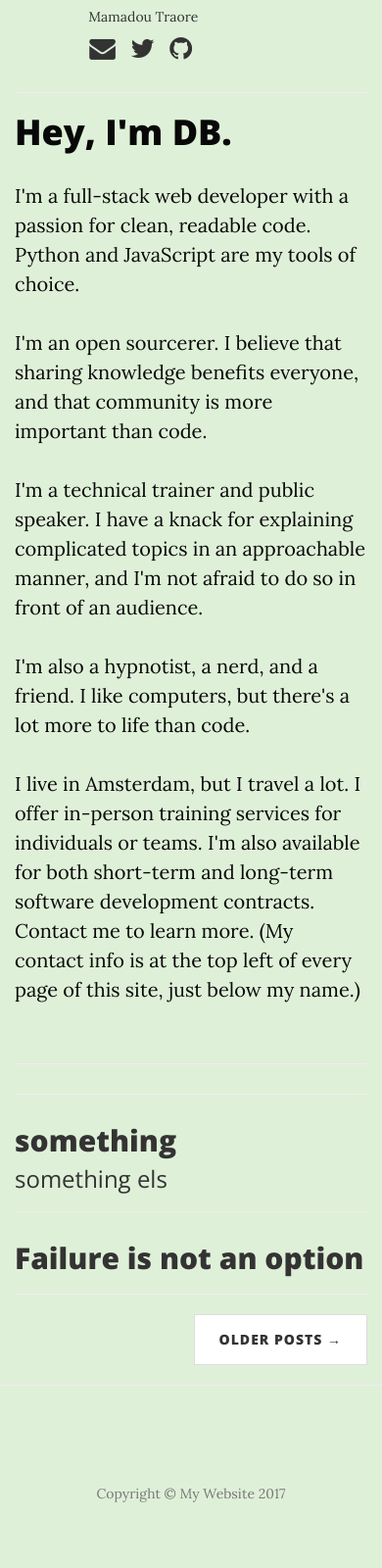
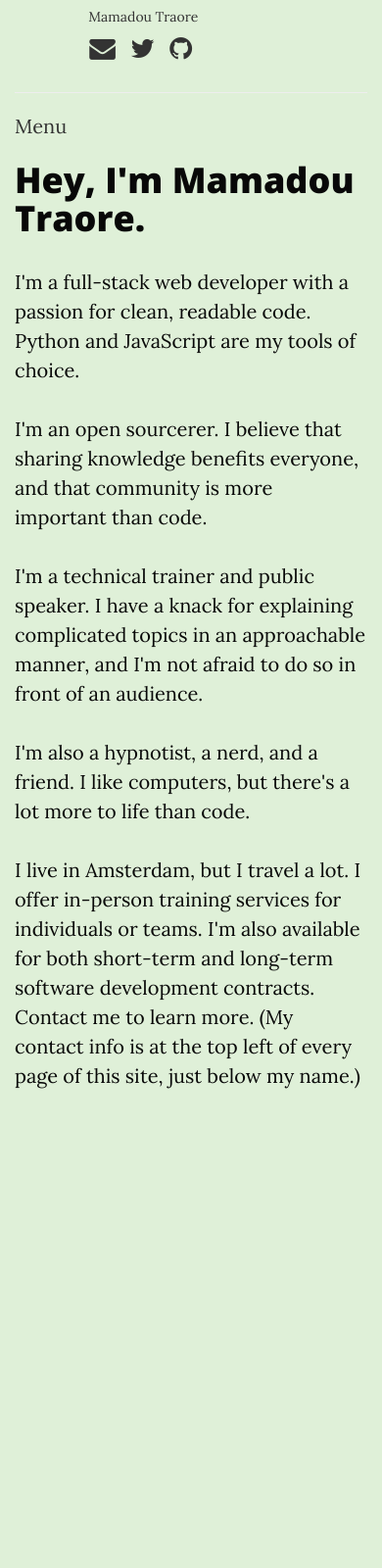
Before and after one commit to maktraore/maktraore.github.io, a website: page index.html in a window 390 px wide. Shown: the whole page at 98% size. After the commit the page ends 1143 px from the top, so only its background shows below. Drawn offline with nearby package versions, Linux system fonts and the light colour scheme.

Commit message:
changed the index page

```diff
--- a/index.html
+++ b/index.html
@@ -68,7 +68,9 @@
 
             <hr class="hidden-sm-down">
 
-
+            <a class="nav-menu-toggle" href="#nav-menu" data-toggle="collapse" data-target="#nav-menu" aria-expanded="false" aria-controls="nav-menu">
+              Menu
+            </a>
 
             <nav id="nav-menu" class="collapse nav-menu">
               <ul class="nav nav-first flex-column">
@@ -139,10 +141,11 @@
           </div>
         </div>
       </div>
+
       <div id="start-of-content" class="sr-only"></div>
       <div class="col-md-9 page">
 
-  <h1>Hey, I'm DB.</h1>
+              <h1>Hey, I'm Mamadou Traore.</h1>
               <p>I'm a full-stack web developer with a passion for clean, readable code.
             Python and JavaScript are my tools of choice.</p>
             <p>I'm an open sourcerer. I believe that sharing knowledge benefits
@@ -164,92 +167,6 @@ my name.)</p>
   </div>
 
 
-    <!-- Main Content -->
-    <div class="container">
-        <div class="row">
-            <div class="col-lg-8 col-lg-offset-2 col-md-10 col-md-offset-1">
-                <div class="post-preview">
-                    <a href="portfolio.html">
-                        <h2 class="post-title">
-
-                        </h2>
-                        <h3 class="post-subtitle">
-
-                        </h3>
-                    </a>
-
-                </div>
-                <hr>
-                <div class="post-preview">
-                    <a href="portfolio.html">
-                        <h2 class="post-title">
-
-                        </h2>
-                    </a>
-
-                </div>
-                <hr>
-                <div class="post-preview">
-                    <a href="portfolio.html">
-                        <h2 class="post-title">
-                            something
-                        </h2>
-                        <h3 class="post-subtitle">
-                           something els
-                        </h3>
-                    </a>
-
-                </div>
-                <hr>
-                <div class="post-preview">
-                    <a href="post.html">
-                        <h2 class="post-title">
-                            Failure is not an option
-                        </h2>
-                        <h3 class="post-subtitle">
-
-                        </h3>
-                    </a>
-
-                </div>
-                <hr>
-                <!-- Pager -->
-                <ul class="pager">
-                    <li class="next">
-                        <a href="#">Older Posts &rarr;</a>
-                    </li>
-                </ul>
-            </div>
-        </div>
-    </div>
-
-    <hr>
-
-    <!-- Footer -->
-    <footer>
-        <div class="container">
-            <div class="row">
-                <div class="col-lg-8 col-lg-offset-2 col-md-10 col-md-offset-1">
-
-                    <p class="copyright text-muted">Copyright &copy; My Website 2017</p>
-                </div>
-            </div>
-        </div>
-    </footer>
-
-    <!-- jQuery -->
-    <script src="vendor/jquery/jquery.min.js"></script>
-
-    <!-- Bootstrap Core JavaScript -->
-    <script src="vendor/bootstrap/js/bootstrap.min.js"></script>
-
-    <!-- Contact Form JavaScript -->
-    <script src="js/jqBootstrapValidation.js"></script>
-    <script src="js/contact_me.js"></script>
-
-    <!-- Theme JavaScript -->
-    <script src="js/clean-blog.min.js"></script>
-
 </body>
 
 </html>
```
Lines whose indentation alone changed are shown as unchanged.
